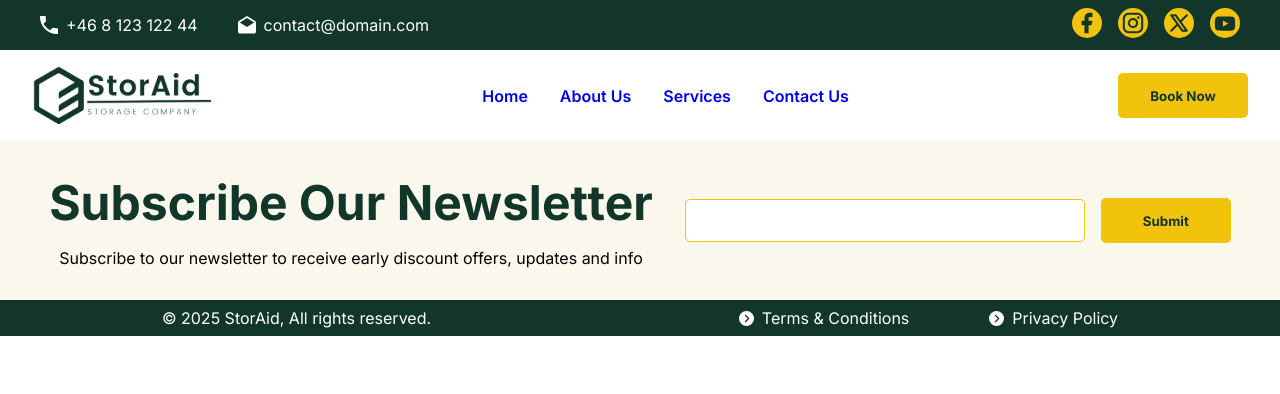
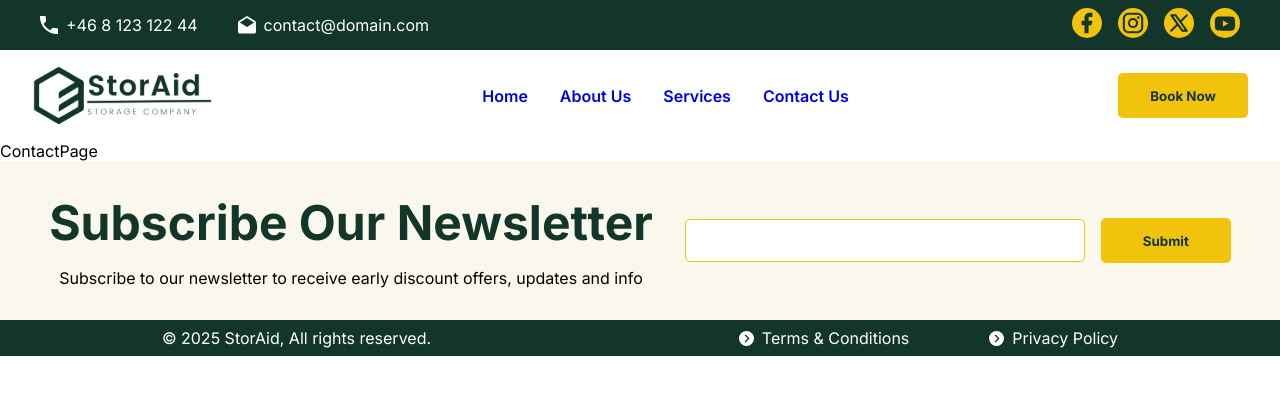
Before and after one commit to emillarsson99-m0wgli/StoraidStorageService, a React (Vite) app: page /ContactPage in a window 1280 px wide. Shown: the top 394 px of the page. Built offline with nearby package versions, Linux system fonts and the light colour scheme.

Commit message:
Created contact page

```diff
--- a/src/App.jsx
+++ b/src/App.jsx
@@ -6,7 +6,7 @@
 import OurServices from "./Components/OurServices"
 import AboutUsPage from "./Pages/AboutUsPage"
 import ServicePage from "./Pages/ServicePage"
-
+import ContactPage from "./Pages/ContactPage"
 
 function App() {
 
@@ -18,6 +18,7 @@
           <Route path="/" element={<HomePage />} />
           <Route path="/AboutUsPage" element={<AboutUsPage />} />
           <Route path="/ServicePage" element={<ServicePage />} />
+          <Route path="/ContactPage" element={<ContactPage />} />
         </Routes>
       </main>
       <Footer />
--- /dev/null
+++ b/src/Pages/ContactPage.jsx
@@ -0,0 +1,9 @@
+import React from 'react'
+
+function ContactPage() {
+  return (
+    <div>ContactPage</div>
+  )
+}
+
+export default ContactPage
```
